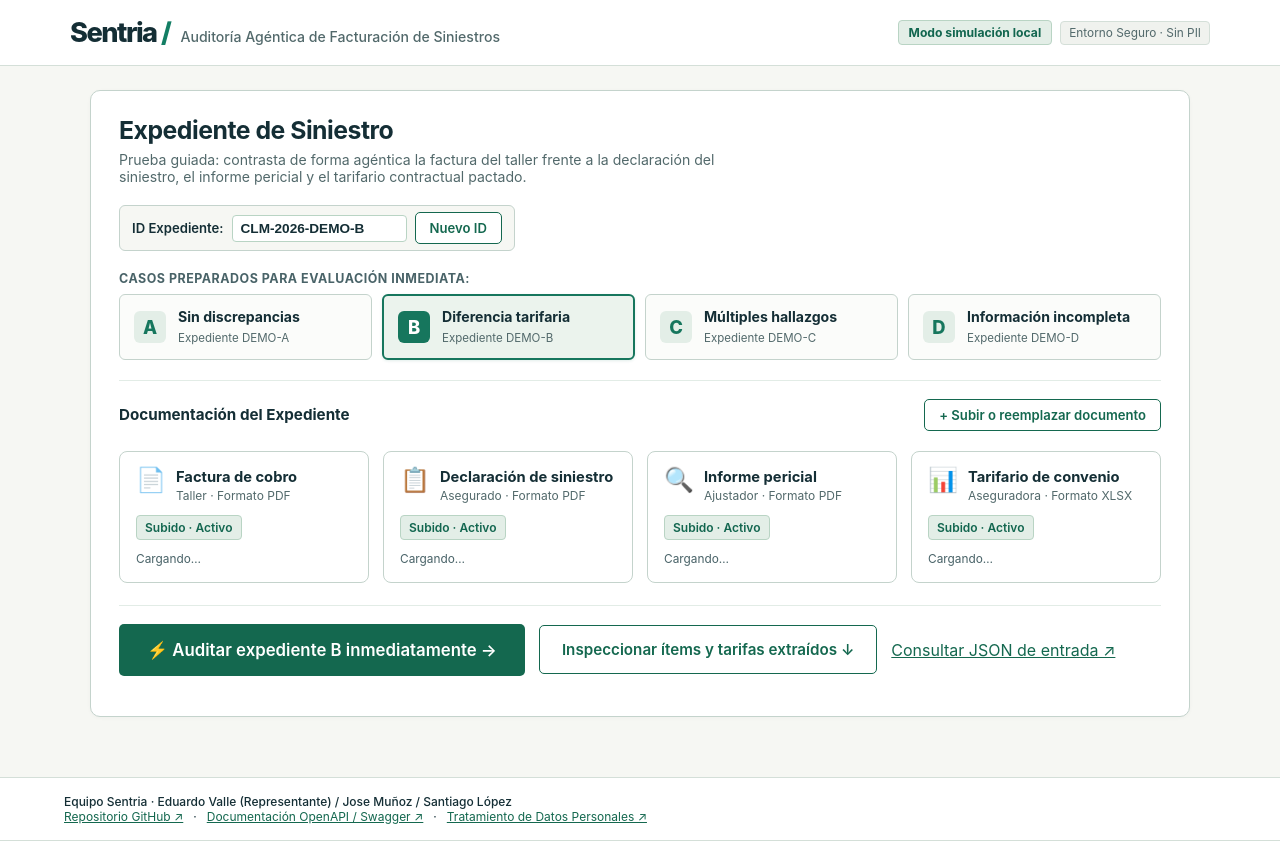
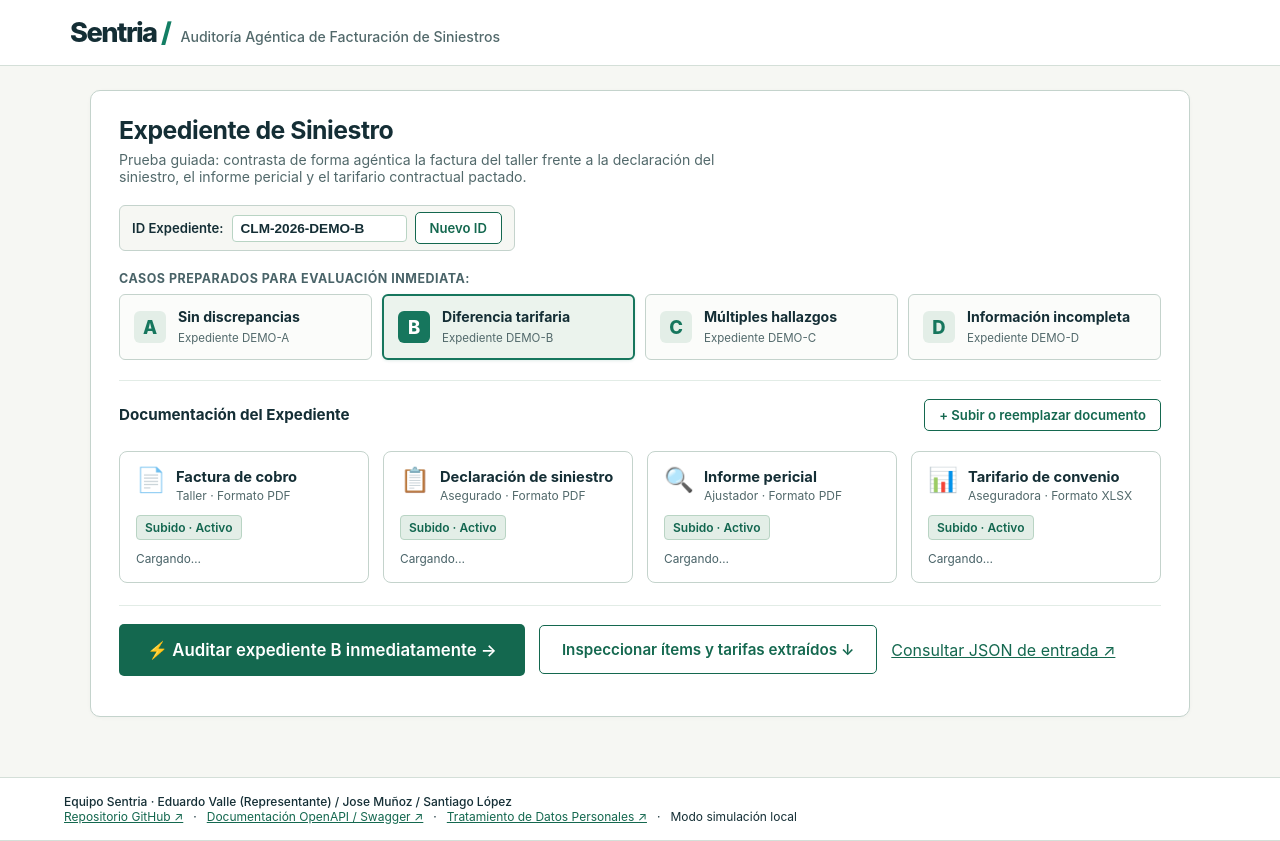
Before and after one commit to evallesv/hackia-sentria-reto2, a FastAPI app: page / in a window 1280 px wide. Run offline with FastAPI, Linux system fonts and the light colour scheme; data comes from the database, SQL or seed files in the repository; data that the repository does not hold is empty.

Commit message:
style(ui): clean up header by moving mode tag to footer

```diff
--- a/templates/index.html
+++ b/templates/index.html
@@ -1,5 +1,6 @@
 <!doctype html>
 <html lang="es">
+
 <head>
   <meta charset="utf-8">
   <meta name="viewport" content="width=device-width,initial-scale=1">
@@ -7,16 +8,13 @@
   <link rel="stylesheet" href="/static/style.css">
   <script defer src="/static/app.js"></script>
 </head>
+
 <body>
   <header>
     <div class="header-content">
       <div class="brand-group">
         <a class="brand" href="/">Sentria<span> / </span></a>
         <span class="app-subtitle">Auditoría Agéntica de Facturación de Siniestros</span>
-    </div>
-    <div class="header-meta">
-      <span class="env-tag">{% if mode == 'mock' %}Modo simulación local{% else %}Google Gemini 2.5 Flash Activo{% endif %}</span>
-      <span class="privacy-tag">Entorno Seguro · Sin PII</span>
       </div>
     </div>
   </header>
@@ -27,7 +25,8 @@
       <div class="panel-header">
         <div>
           <h1>Expediente de Siniestro</h1>
-        <p class="panel-desc">Prueba guiada: contrasta de forma agéntica la factura del taller frente a la declaración del siniestro, el informe pericial y el tarifario contractual pactado.</p>
+          <p class="panel-desc">Prueba guiada: contrasta de forma agéntica la factura del taller frente a la declaración
+            del siniestro, el informe pericial y el tarifario contractual pactado.</p>
         </div>
         <div class="claim-badge-box">
           <label for="claim-id-input">ID Expediente:</label>
@@ -200,7 +199,8 @@
         </div>
 
         <div class="wb-extract-actions">
-        <button id="wb-extract-btn" class="secondary btn-sm" type="button">⚡ Re-extraer evidencia de archivos activos</button>
+          <button id="wb-extract-btn" class="secondary btn-sm" type="button">⚡ Re-extraer evidencia de archivos
+            activos</button>
           <span id="wb-extract-status" role="status" aria-live="polite"></span>
         </div>
       </div>
@@ -231,7 +231,9 @@
           </div>
         </div>
       </div>
-    <p class="caption">La diferencia agrupa posibles ajustes sin duplicar impactos por línea. El subtotal de referencia no es una autorización de pago automático; las reparaciones sin respaldo requieren confirmación de la aseguradora.</p>
+      <p class="caption">La diferencia agrupa sobrecostos evaluados sobre las bases imponibles netas (sin impuestos)
+        pactadas en los tarifarios de convenio. El subtotal de referencia no es una autorización de pago automático; las
+        reparaciones sin respaldo requieren confirmación de la aseguradora.</p>
 
       <!-- Hallazgos con Evidencia Documental -->
       <div class="findings-container">
@@ -259,8 +261,12 @@
       <span>·</span>
       <a href="/docs" target="_blank" rel="noopener">Documentación OpenAPI / Swagger ↗</a>
       <span>·</span>
-    <a href="https://hackiathon.dev/aviso-de-la-politica-de-tratamiento-de-datos-personales/" target="_blank" rel="noopener">Tratamiento de Datos Personales ↗</a>
+      <a href="https://hackiathon.dev/aviso-de-la-politica-de-tratamiento-de-datos-personales/" target="_blank"
+        rel="noopener">Tratamiento de Datos Personales ↗</a>
+      <span>·</span>
+      <span class="env-tag-subtle">{% if mode == 'mock' %}Modo simulación local{% else %}Google Gemini 2.5 Flash Activo{% endif %}</span>
     </div>
   </footer>
 </body>
+
 </html>
```
Lines whose indentation alone changed are shown as unchanged.
